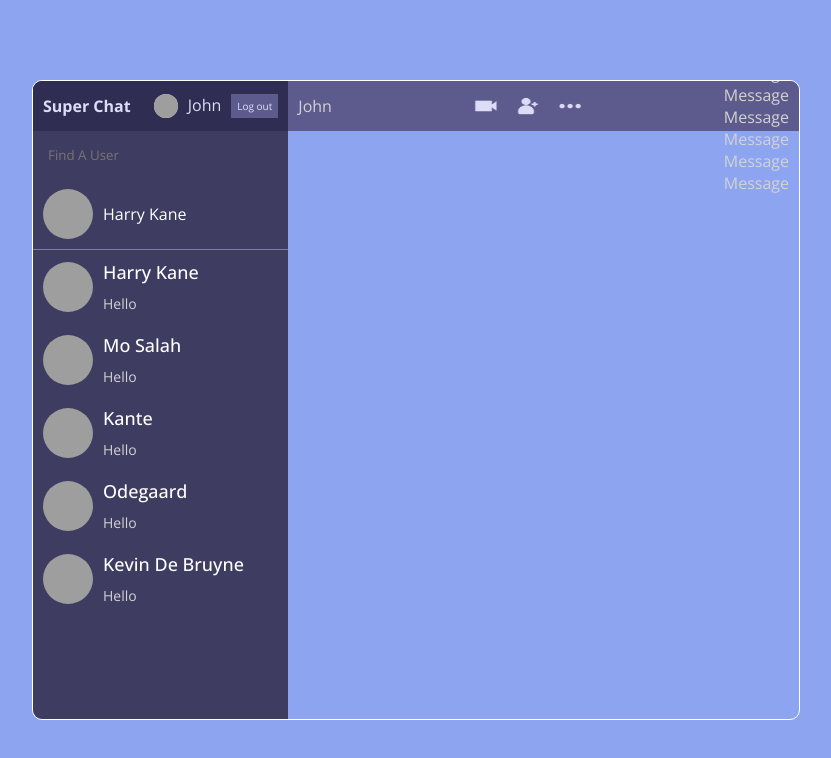
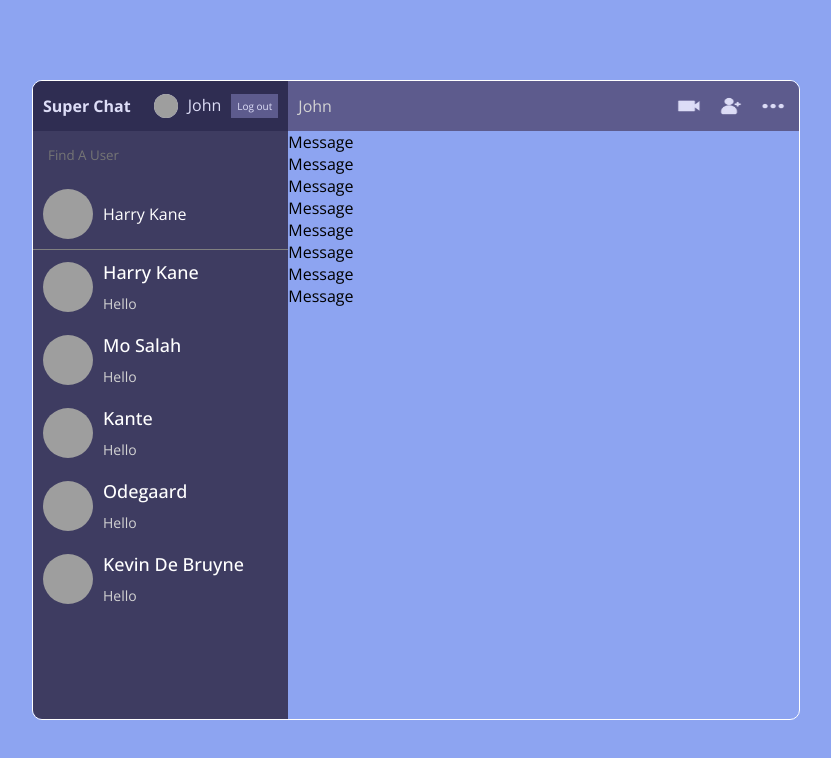
Before and after one commit to KingAJ19/Chat-App, a React (Create React App) app: page / in a window 1280 px wide. Shown: the top 758 px of the page, without its empty margins (224-1055 px from the left). Built offline with nearby package versions, Linux system fonts and the light colour scheme; grey boxes are pictures that could not be loaded.

Commit message:
messages

```diff
--- a/src/components/Chat.jsx
+++ b/src/components/Chat.jsx
@@ -14,8 +14,8 @@ const Chat = () => {
           <img src={Add} alt="" />
           <img src={More} alt="" />
         </div>
-        <Messages />
       </div>
+      <Messages />
     </div>
   )
 }
```
